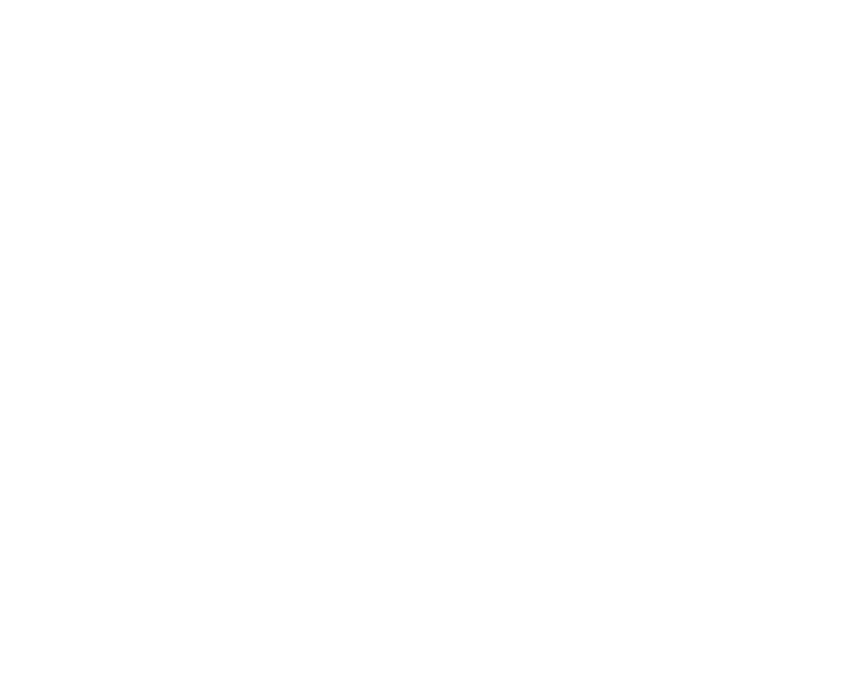
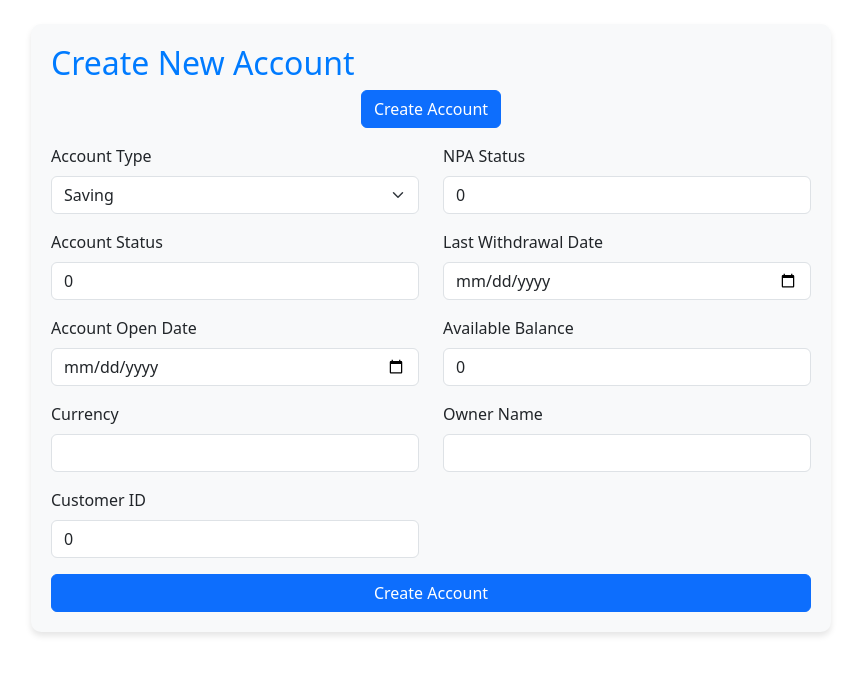
Before and after one commit to aashutosh-repo/BankingInterface, an Angular app: page /createModifyAccount in a window 1280 px wide. Before the commit this address led to /. Shown: the top 674 px of the page, without its empty margins (209-1070 px from the left). Built offline with nearby package versions, Linux system fonts and the light colour scheme.

Commit message:
create modify page added on Create and modify page

```diff
--- a/src/app/app.routes.ts
+++ b/src/app/app.routes.ts
@@ -5,6 +5,7 @@
 import { TilesComponent } from './pages/tiles/tiles.component';
 import { ShowAccountsComponent } from './pages/accounts/show-accounts/show-accounts.component';
 import { AccountDetailsComponent } from './pages/accounts/account-details/account-details.component';
+import { CreateModifyAccountComponent } from './pages/accounts/create-modify-account/create-modify-account.component';
 
 export const routes: Routes = [
     {path : '', component: LoginComponent},
@@ -14,5 +15,6 @@
     {path : 'main', component: TilesComponent},
     {path : 'allAccountsHome', component: ShowAccountsComponent},
     {path : 'accountDetails/:account_number', component: AccountDetailsComponent},
-    { path: '', redirectTo: '/allAccountsHome', pathMatch: 'full' }
+    { path: '', redirectTo: '/allAccountsHome', pathMatch: 'full' },
+    {path : 'createModifyAccount', component: CreateModifyAccountComponent}
 ];
--- a/src/app/pages/accounts/create-modify-account/create-modify-account.component.css
+++ b/src/app/pages/accounts/create-modify-account/create-modify-account.component.css
@@ -0,0 +1,15 @@
+.container {
+    max-width: 800px;
+    background: #f8f9fa;
+    padding: 20px;
+    border-radius: 10px;
+    box-shadow: 0px 4px 6px rgba(0, 0, 0, 0.1);
+  }
+
+  h2 {
+    color: #007bff;
+  }
+
+  button {
+    min-width: 120px;
+  }
--- a/src/app/pages/accounts/create-modify-account/create-modify-account.component.html
+++ b/src/app/pages/accounts/create-modify-account/create-modify-account.component.html
@@ -1 +1,83 @@
-<p>create-modify-account works!</p>
+<div class="container mt-4">
+    <h2>{{ mode === 'create' ? 'Create New Account' : 'Modify Account' }}</h2>
+
+
+    <!-- Toggle Mode Buttons -->
+    <div class="text-center mb-3">
+        <button class="btn btn-primary">
+            {{ mode === 'create' ? 'Create Account' : 'Update Account' }}
+          </button>
+    </div>
+    <form [formGroup]="accountForm" (ngSubmit)="onSubmit()">
+      <div class="row">
+        <div class="col-md-6">
+            <div class="mb-3">
+                <label class="form-label">Account Type</label>
+                <select class="form-select" formControlName="accType">
+                  <option *ngFor="let type of accountTypes" [value]="type.value" [selected]="type.value === 1">
+                    {{ type.label }}
+                  </option>
+                </select>
+              </div>
+
+          <div class="mb-3">
+            <label class="form-label">Account Status</label>
+            <input type="number" class="form-control" formControlName="account_status">
+          </div>
+
+          <!-- Account Number: Hidden in Create Mode -->
+          <div class="mb-3" *ngIf="mode === 'edit'">
+            <label class="form-label">Account Number</label>
+            <input type="text" class="form-control" formControlName="account_number" readonly>
+          </div>
+
+          <div class="mb-3">
+            <label class="form-label">Account Open Date</label>
+            <input type="date" class="form-control" formControlName="account_open_dt">
+          </div>
+
+          <div class="mb-3">
+            <label class="form-label">Currency</label>
+            <input type="text" class="form-control" formControlName="currency">
+          </div>
+
+          <div class="mb-3">
+            <label class="form-label">Customer ID</label>
+            <input type="number" class="form-control" formControlName="cust_id">
+          </div>
+        </div>
+
+        <div class="col-md-6">
+          <div class="mb-3">
+            <label class="form-label">NPA Status</label>
+            <input type="number" class="form-control" formControlName="npa_status">
+          </div>
+
+          <!-- Minimum Balance: Hidden in Create Mode -->
+          <div class="mb-3" *ngIf="mode === 'edit'">
+            <label class="form-label">Minimum Balance</label>
+            <input type="number" class="form-control" formControlName="min_bal">
+          </div>
+
+          <div class="mb-3">
+            <label class="form-label">Last Withdrawal Date</label>
+            <input type="date" class="form-control" formControlName="last_withdrawal_dt">
+          </div>
+
+          <div class="mb-3">
+            <label class="form-label">Available Balance</label>
+            <input type="number" class="form-control" formControlName="available_balance">
+          </div>
+
+          <div class="mb-3">
+            <label class="form-label">Owner Name</label>
+            <input type="text" class="form-control" formControlName="owner_name">
+          </div>
+        </div>
+      </div>
+
+      <button type="submit" class="btn btn-primary w-100">
+        {{ mode === 'create' ? 'Create Account' : 'Update Account' }}
+      </button>
+    </form>
+  </div>
--- a/src/app/pages/accounts/create-modify-account/create-modify-account.component.ts
+++ b/src/app/pages/accounts/create-modify-account/create-modify-account.component.ts
@@ -1,11 +1,69 @@
-import { Component } from '@angular/core';
+import { CommonModule } from '@angular/common';
+import { Component, inject, OnInit } from '@angular/core';
+import { FormBuilder, FormGroup, FormsModule, ReactiveFormsModule } from '@angular/forms';
+import { ActivatedRoute } from '@angular/router';
 
 @Component({
   selector: 'app-create-modify-account',
-  imports: [],
+  imports: [FormsModule,CommonModule,ReactiveFormsModule],
   templateUrl: './create-modify-account.component.html',
-  styleUrl: './create-modify-account.component.css'
+  styleUrls: ['./create-modify-account.component.css']
 })
-export class CreateModifyAccountComponent {
+export class CreateModifyAccountComponent implements OnInit {
+  route = inject(ActivatedRoute );
+  accountForm: FormGroup;
+  mode: 'create' | 'edit' = 'create'; // Mode toggling
+
+  constructor(private fb: FormBuilder) {
+    this.accountForm = this.fb.group({
+      account_status: [0],
+      account_number: [''], // Hidden in 'create' mode
+      accType: ['1'],
+      account_open_dt: [''],
+      currency: [''],
+      cust_id: [0],
+      cus_type: [0],
+      npa_status: [0],
+      min_bal: [0], // Hidden in 'create' mode
+      last_withdrawal_dt: [''],
+      available_balance: [0],
+      owner_name: [''],
+      atm_req_flag: [0],
+      cheq_req_flag: [0],
+      sms_req_flag: [0],
+      clsr_dt: [''],
+      clsr_reason: ['']
+    });
+  }
+  ngOnInit(): void {
+    this.route.queryParams.subscribe(params => {
+      this.mode = params['mode'] === 'edit' ? 'edit' : 'create';
+    });
+  }
+  accountTypes = [
+    { value: 1, label: 'Saving' },
+    { value: 2, label: 'Current' }
+  ];
+
+  onSubmit() {
+
+    console.log(`${this.mode === 'create' ? 'Creating' : 'Updating'} Account:`, this.accountForm.value);
+    alert(`Account successfully ${this.mode === 'create' ? 'created' : 'updated'}!`);
+  }
+
+  switchMode(newMode: 'create' | 'edit') {
+    this.mode = newMode;
+    if (newMode === 'edit') {
+      this.accountForm.patchValue({
+        account_number: 'ACC123456',
+        min_bal: 5000
+      });
+    } else {
+      this.accountForm.patchValue({
+        account_number: '',
+        min_bal: 0
+      });
+    }
+  }
 
 }
--- a/src/app/pages/accounts/show-accounts/show-accounts.component.html
+++ b/src/app/pages/accounts/show-accounts/show-accounts.component.html
@@ -7,7 +7,8 @@
           <i class="fa fa-bars" aria-hidden="true"></i>
         </button>
         <ul class="dropdown-menu dropdown-menu-end" aria-labelledby="dropdownMenuButton">
-        <li><a class="dropdown-item" href="#">Create New Account</a></li>
+        <li><a class="dropdown-item" [routerLink]="['/createModifyAccount']" [queryParams]="{ mode: 'create' }">
+            Create New Account </a></li>
           <li><a class="dropdown-item" href="#">Add Instrument</a></li>
           <li><a class="dropdown-item" href="#">Delete Multiple Account</a></li>
         </ul>
@@ -44,7 +45,7 @@
                 <button class="btn btn-info btn-sm me-1" (click)="viewAccount(account)">
                   <i class="bi bi-eye"></i> View
                 </button>
-                <button class="btn btn-warning btn-sm me-1" (click)="modifyAccount(account)">
+                <button class="btn btn-warning btn-sm me-1" [routerLink]="['/createModifyAccount']" [queryParams]="{ mode: 'edit' }">
                   <i class="bi bi-pencil"></i> Modify
                 </button>
                 <button class="btn btn-danger btn-sm" (click)="deleteAccount(account)">
--- a/src/app/pages/accounts/show-accounts/show-accounts.component.ts
+++ b/src/app/pages/accounts/show-accounts/show-accounts.component.ts
@@ -4,12 +4,12 @@
 import { FormsModule } from '@angular/forms';
 import { CommonModule } from '@angular/common';
 import { AccountService } from '../../../services/accounts/account.service';
-import { Router } from '@angular/router';
+import { Router, RouterModule } from '@angular/router';
 import { SessionStorageService } from '../../../services/session/session-storage.service';
 
 @Component({
   selector: 'app-show-accounts',
-  imports: [FormsModule,CommonModule],
+  imports: [FormsModule,CommonModule,RouterModule ],
   templateUrl: './show-accounts.component.html',
   styleUrls: ['./show-accounts.component.css']
 })
```
Lines whose indentation alone changed are shown as unchanged.
